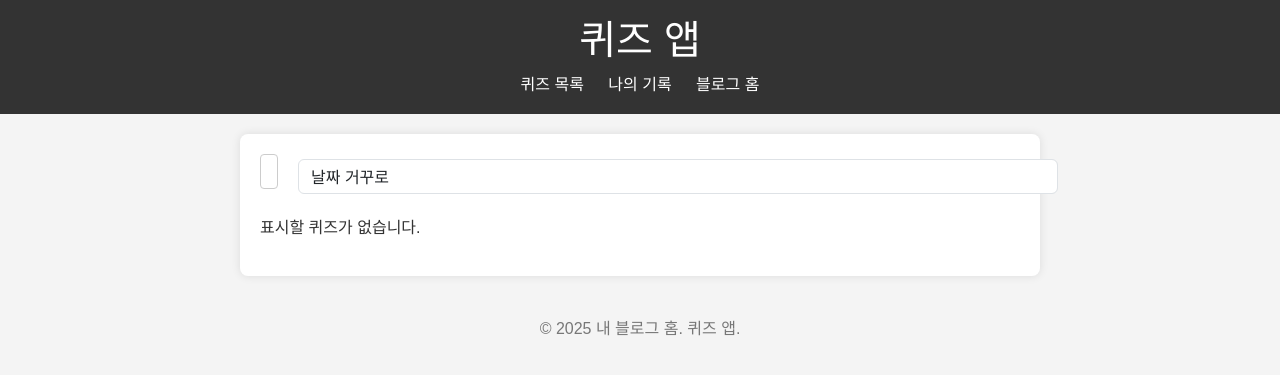
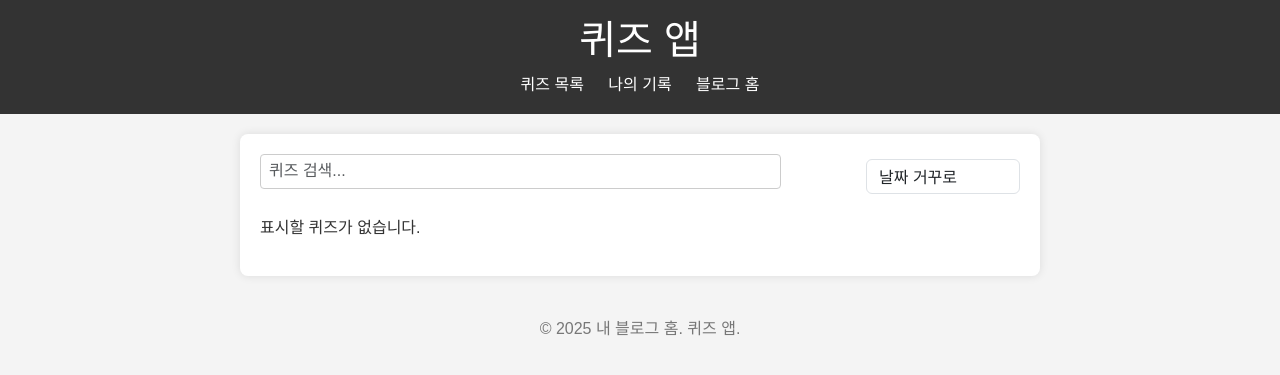
Before and after one commit to randomwalk1225/randomwalk1225.github.io, a Jekyll site: the page built from quiz_app/index.html, in a window 1280 px wide. Shown: the top 375 px of the page. Built offline with Jekyll 4.4.1, drawn with Linux system fonts in a browser that asks for light colours; a script that is not in the unit is left out.

Commit message:
리스트 페이지 검색창, 정렬창 수평 정렬 조정

```diff
--- a/quiz_app/assets/css/quiz_styles.css
+++ b/quiz_app/assets/css/quiz_styles.css
@@ -1028,14 +1028,3 @@ math-field {
   margin-bottom: 1rem;
 }
 */
-
-
-
-.search-sort-row {
-  display: flex;
-  align-items: center;
-  gap: 0.75rem;
-  margin-bottom: 1rem;
-}
-#quiz-search-input { flex: 1; }
-#quiz-sort-combo { flex: 0 0 auto; }
--- a/quiz_app/index.html
+++ b/quiz_app/index.html
@@ -5,33 +5,25 @@ title: 퀴즈 목록
 
 <div id="quiz-list-container">
     <!-- 검색창과 정렬 컨트롤을 한 줄에 배치 -->
-  <div class="search-sort-row">
-    <input
-      type="text"
-      id="quiz-search-input"
-      class="form-control"
-      placeholder="퀴즈 검색…"
-      aria-label="퀴즈 검색"
-    />
+    <div style="display: flex; align-items: center; margin-bottom: 1rem;">
+         <input type="text" id="quiz-search-input" class="form-control" placeholder="퀴즈 검색..." aria-label="퀴즈 검색" style="width:70%; margin-right:1rem;">
 
-    <select
-      id="quiz-sort-combo"
-      class="form-control"
-      aria-label="정렬 옵션"
-    >
+    <div id="quiz-sort-container" style="width:30%; text-align:right;">
+           <select id="quiz-sort-combo" class="form-control" style="display:inline-block; width:auto; vertical-align:middle;">
              <option value="date_desc" selected>날짜 거꾸로</option>
              <option value="date_asc">날짜 똑바로</option>
              <option value="name_asc">이름 똑바로(A ~ Z)</option>
              <option value="name_desc">이름 거꾸로(Z ~ A)</option>
            </select>
          </div>
+    </div>
 
-  <div
-    id="quiz-card-container"
-    class="row row-cols-1 row-cols-sm-2 row-cols-md-3 row-cols-lg-4 g-4"
-  >
+    <div id="quiz-card-container" class="row row-cols-1 row-cols-sm-2 row-cols-md-3 row-cols-lg-4 g-4">
         <!-- 퀴즈 카드가 여기에 JavaScript에 의해 동적으로 추가됩니다. -->
     </div>
 </div>
 
+
+
+
 <script src="{{ '/quiz_app/assets/js/app_main.js' | relative_url }}"></script>
```
Lines whose indentation alone changed are shown as unchanged.
